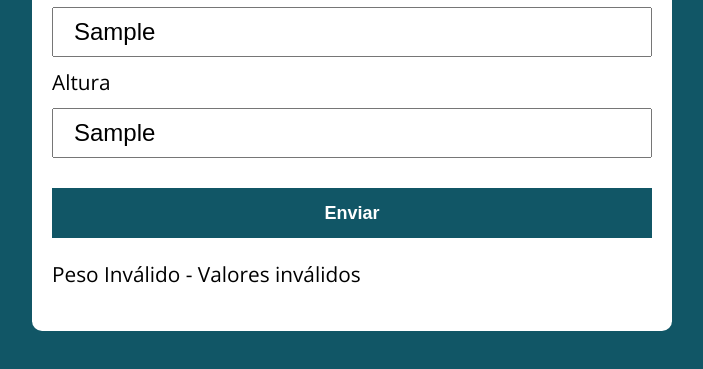
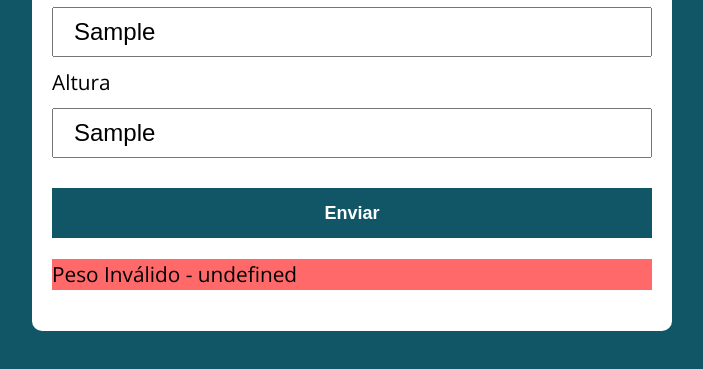
Before and after one commit to TallesMadi/curso_javascript, a plain HTML site: page secao_3/imc/index.html in a window 1280 px wide. Both pictures are taken after typing "Sample", "Sample" into the empty fields and a click on the button "Enviar". Shown: the part 187-556 px from the top of the page, without its empty margins (288-991 px from the left). Drawn offline with nearby package versions, Linux system fonts and the light colour scheme.

Commit message:
imc corrigido

```diff
--- a/secao_3/imc/assets/css/style.css
+++ b/secao_3/imc/assets/css/style.css
@@ -56,3 +56,12 @@ form button {
 form button:hover {
   background: var(--primary-color-darker);
 }
+
+.paragrafo-resultado, .bad {
+  background-color: rgb(108, 246, 246);
+  padding: 10px, 20px;
+}
+
+.bad {
+  background-color: rgb(255, 105, 105);
+}
--- a/secao_3/imc/assets/js/main.js
+++ b/secao_3/imc/assets/js/main.js
@@ -17,31 +17,30 @@ form.addEventListener('submit', function (e) {
         return;
     };
     const imc = peso / (altura ** 2);
-    setResultado(imc.toFixed(2));
+    setResultado(imc.toFixed(2), true);
 });
-function setResultado (msg) {
+function setResultado (msg, isValid) {
     const resultado = document.querySelector('#resultado');
     resultado.innerHTML = '';
+
+    const p = document.createElement('p');
+    if (isValid) {
+        p.classList.add('paragrafo-resultado');
+    } else {
+        p.classList.add('bad');
+    }
     const saida = verifyImc(msg);
-    const p = document.createElement('p');
-    p.classList.add('paragrafo-resultado');
     p.innerHTML = `${msg} - ${saida}`;
     resultado.appendChild(p);
 };
 function verifyImc (imc) {
-    let mensagem = '';
-    if (imc <= 19 && imc > 0) {
-        mensagem = 'Abaixo do Peso';
-    } else if (imc > 19 && imc <= 25.8) {
-        mensagem = 'Peso Normal';
-    } else if (imc > 25.9 && imc <= 27.3) {
-        mensagem = 'Pouco Acima do Peso';
-    } else if (imc > 27.4 && imc <= 32.3) {
-        mensagem = 'Acima do Peso';
-    } else if (imc > 32.3) {
-        mensagem = 'Obesidade';
-    } else {
-        mensagem = 'Valores inválidos';
-    }
-    return mensagem;
+    const nivel = ['Abaixo do peso', 'Peso normal', 'Sobrepeso',
+    'Obesidade grau 1', 'Obesidade grau 2', 'Obesidade grau 3'];
+
+    if (imc >= 39.9) return nivel[5];
+    if (imc >= 34.9) return nivel[4];
+    if (imc >= 29.9) return nivel[3];
+    if (imc >= 24.9) return nivel[2];
+    if (imc >= 18.5) return nivel[1];
+    if (imc < 18.5) return nivel[0];
 };
```
